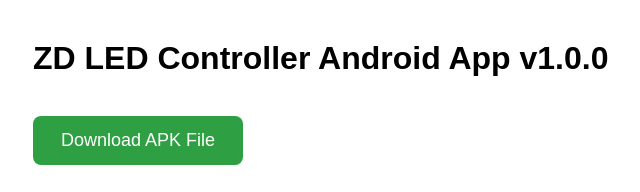
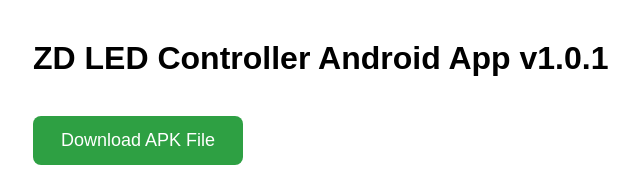
Before and after one commit to 1qazfs/ZD_LEDCon1, a plain HTML site: page index.html in a window 1280 px wide. Shown: the top 192 px of the page, 307-947 px from the left. Drawn offline with Linux system fonts and the light colour scheme.

Commit message:
Update index.html

```diff
--- a/index.html
+++ b/index.html
@@ -11,7 +11,7 @@ body{font-family:Arial,sans-serif;max-width:600px;margin:40px auto;padding:0 20p
 </style>
 </head>
 <body>
-<h1>ZD LED Controller Android App v1.0.0</h1>
+<h1>ZD LED Controller Android App v1.0.1</h1>
 <br>
 <a class="download-btn" href="https://github.com/1qazfs/ZD_LEDCon1/releases/download/v1.0.1/__UNI__B4662C0_0904150536.apk">Download APK File</a>
 
```
